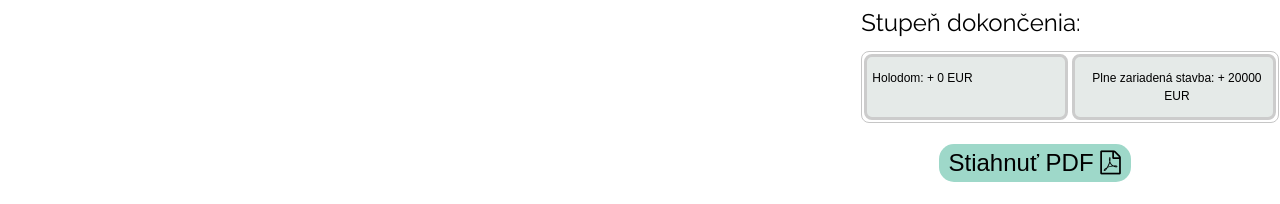
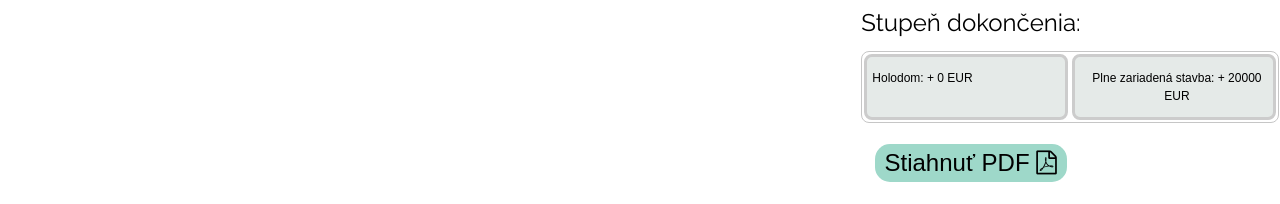
Before and after one commit to viliam34/gal-web, a plain HTML site: page configurator.html in a window 1280 px wide. Shown: the part 719-923 px from the top of the page. Drawn offline with Linux system fonts and the light colour scheme.

Commit message:
Add files via upload

```diff
--- a/configurator.html
+++ b/configurator.html
@@ -125,7 +125,7 @@
             <p style="width: fit-content;">Plne zariadená stavba: + 20000 EUR</p>
         </div>
     </div>
-    <button class="order-btn" style="height: 5%;margin-left: 20%;">Stiahnuť PDF <i class="fa fa-file-pdf-o" style="font-size:24px"></i></button>
+    <button class="order-btn" style="height: 5%;">Stiahnuť PDF <i class="fa fa-file-pdf-o" style="font-size:24px"></i></button>
   </div>
 </div>
 <script type="text/javascript" src="src/script.js"></script>
```
